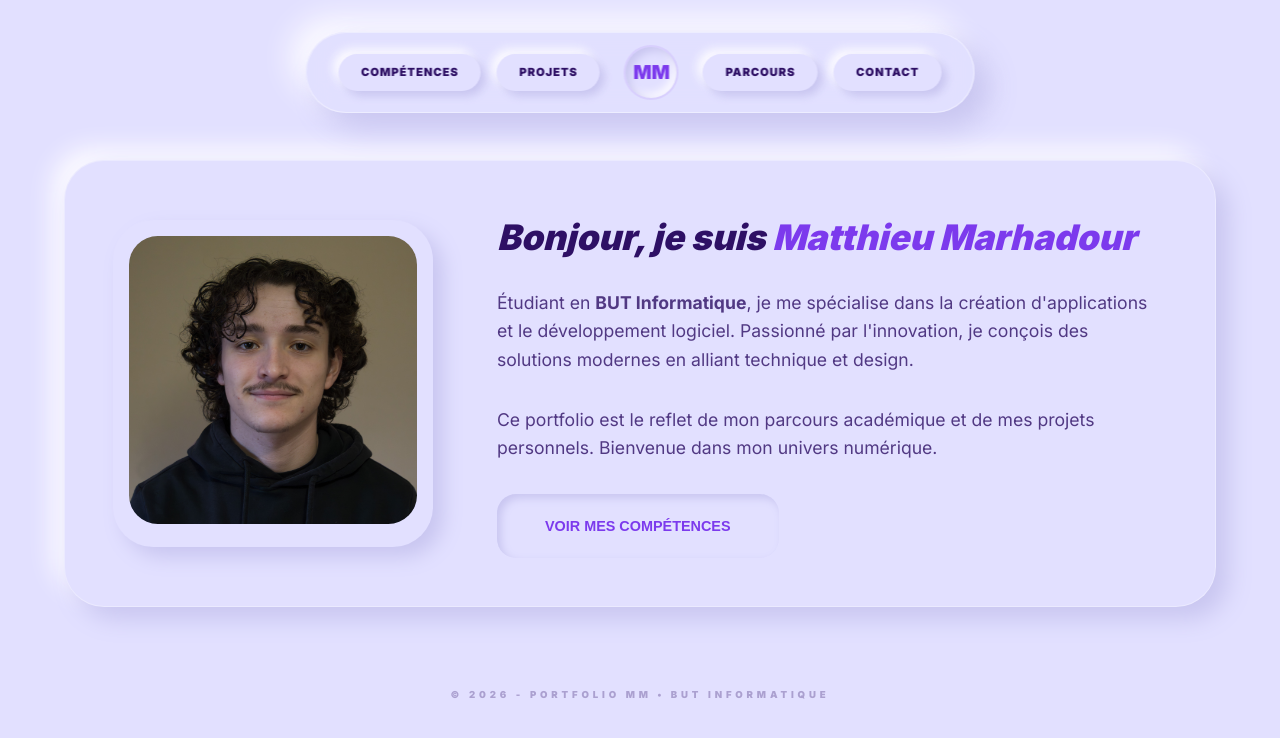
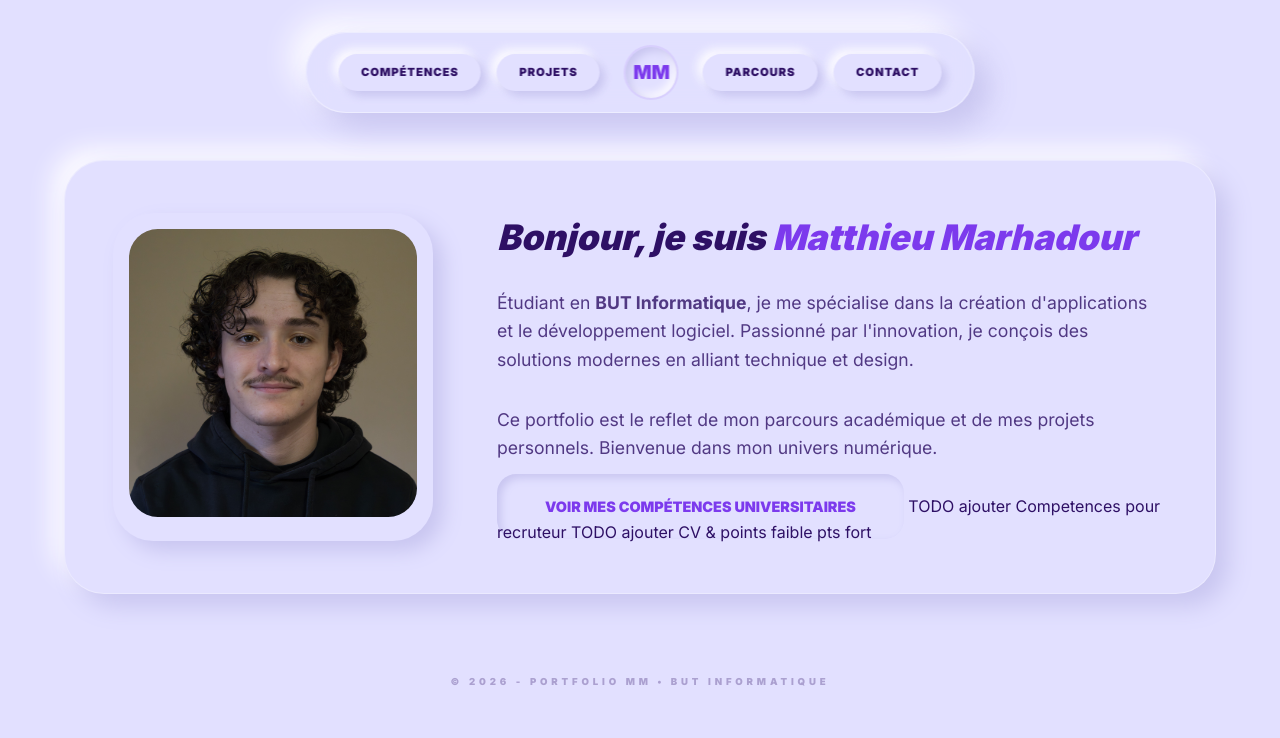
Before and after one commit to MarhadourM/Portfolio, a PHP site: page / in a window 1280 px wide. Shown: the top 738 px of the page. Run offline with PHP 8.4, Linux system fonts and the light colour scheme.

Commit message:
ajouter todo

```diff
--- a/pages/contact.php
+++ b/pages/contact.php
@@ -2,11 +2,11 @@
             <div class="bloc-3d bloc-contact">
                 <h2 class="grand-titre" style="margin:0;">Me <span class="accent">Contacter</span></h2>
                 <div class="reseaux-sociaux">
-                    <a href="mailto:contact@test.com" class="bouton-mail">
+                    <a href="mailto:matthieu.marhadour.etu@univ-lemans.fr" class="bouton-mail">
                         <i class="fas fa-envelope"></i>
                         <span style="font-weight:900; font-size:0.7rem; text-transform:uppercase;">Email</span>
                     </a>
-                    <a href="https://www.linkedin.com/in/matthieu-marhadour-b31281382/" class="bouton-linkedin">
+                    <a href="https://www.linkedin.com/in/matthieu-marhadour-b31281382/"  target="_blank" class="bouton-linkedin">
                         <i class="fab fa-linkedin-in"></i>
                         <span style="font-weight:900; font-size:0.7rem; text-transform:uppercase;">LinkedIn</span>
                     </a>
--- a/pages/home.php
+++ b/pages/home.php
@@ -12,7 +12,12 @@
                         <p class="bio-texte">
                             Ce portfolio est le reflet de mon parcours académique et de mes projets personnels. Bienvenue dans mon univers numérique.
                         </p>
-                        <button onclick="naviguer('competences')" class="bouton-lien actif" style="padding:1.5rem 3rem; font-size: 0.9rem;">Voir mes compétences</button>
+                        <a href="competences" class="bouton-lien actif" style="padding:1.5rem 3rem; font-size: 0.9rem;">Voir mes compétences Universitaires</a>
+
+
+                        TODO ajouter  Competences pour recruteur
+                         TODO ajouter  CV  & points faible pts fort
+
                     </div>
                 </div>
             </div>
```
